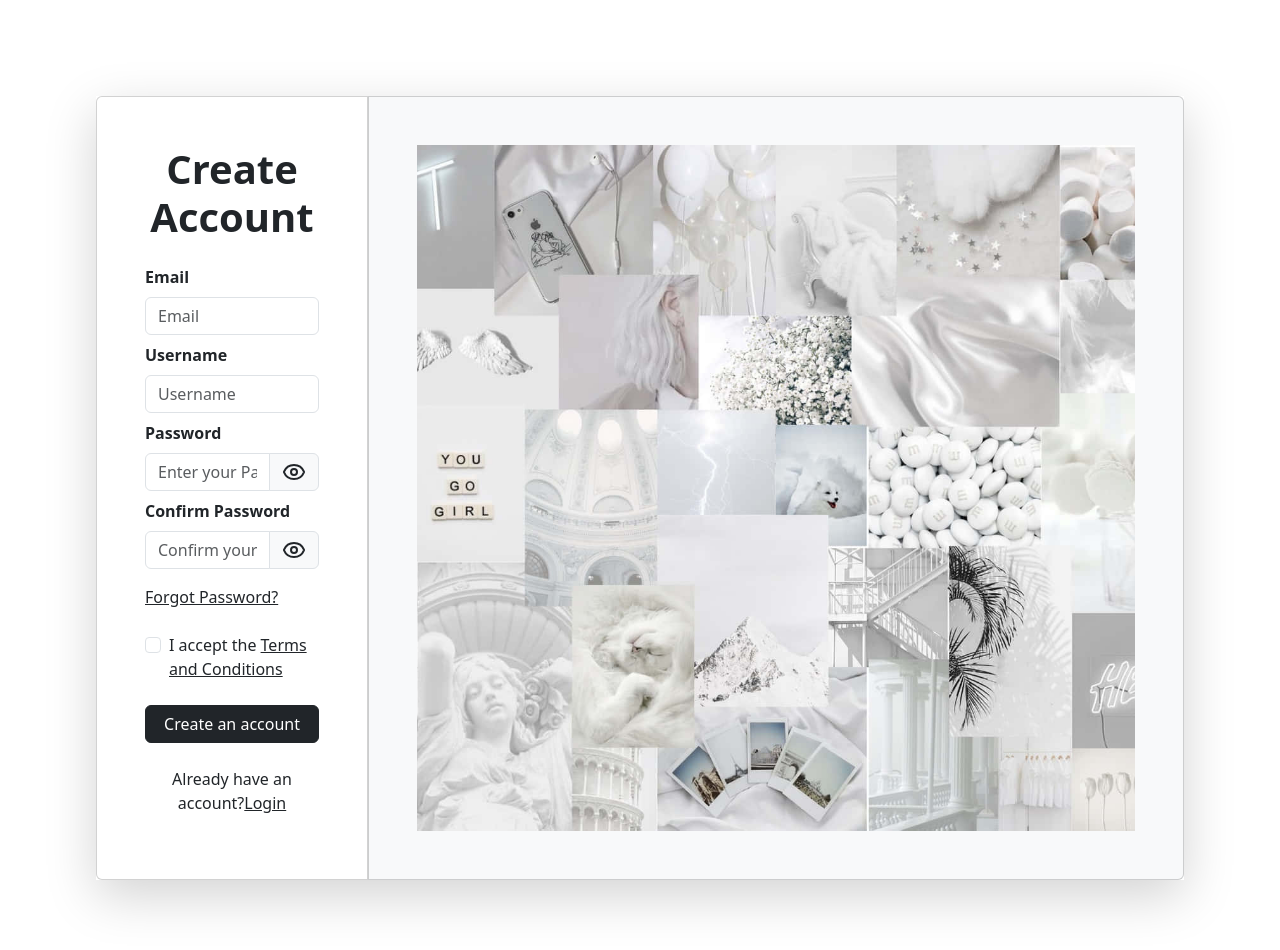
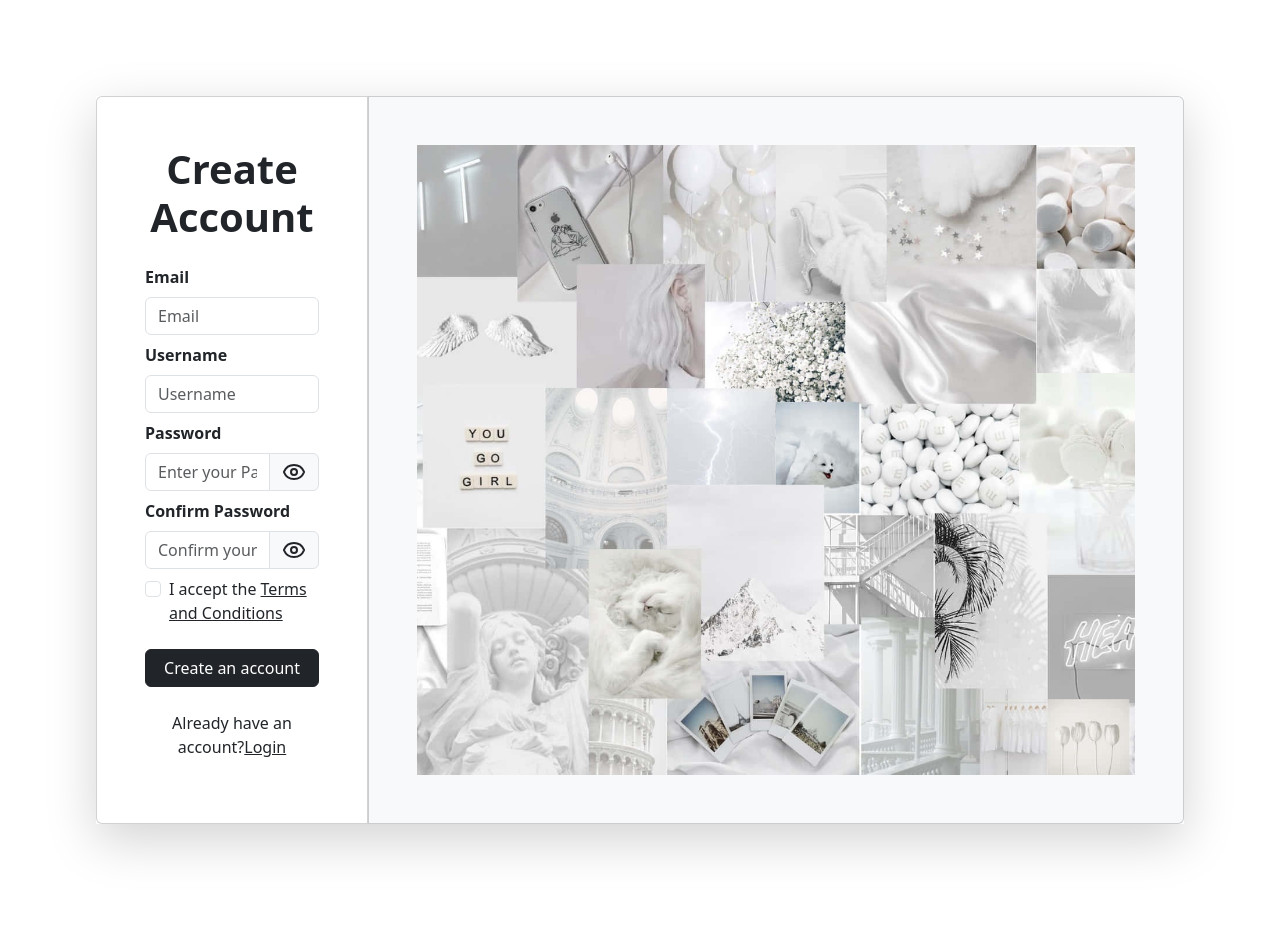
Before and after one commit to jrose1022/FindIT, a React (Vite) app: page /SignUp in a window 1280 px wide. Shown: the top 950 px of the page. After the commit the page ends 920 px from the top, so only its background shows below. Built offline with nearby package versions, Linux system fonts and the light colour scheme.

Commit message:
remove forgot pass

```diff
--- a/src/components/SignUp-Component.jsx
+++ b/src/components/SignUp-Component.jsx
@@ -24,14 +24,6 @@ function SignUpComponent() {
     }
 
     alert("Account created successfully!");
-
-  };
-
-  const handleResetPasswordClick = (e) => {
-
-    e.preventDefault();
-
-    navigate('/ResetPassword');
 
   };
 
@@ -104,8 +96,6 @@ function SignUpComponent() {
             </span>
 
           </div>
-
-          <a href="#" onClick={handleResetPasswordClick} className="text-dark d-block mt-3 mb-4">Forgot Password?</a>
 
         </div>
 
```
